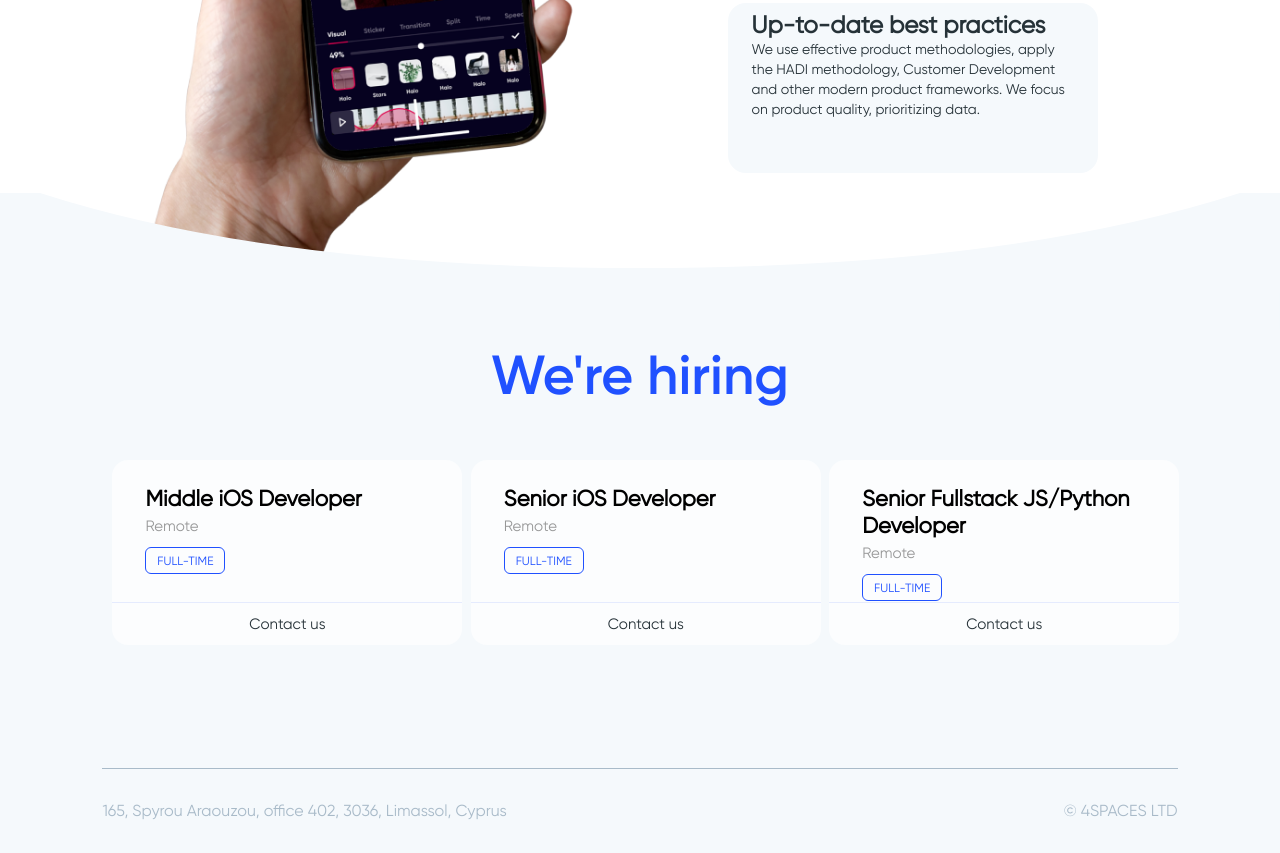
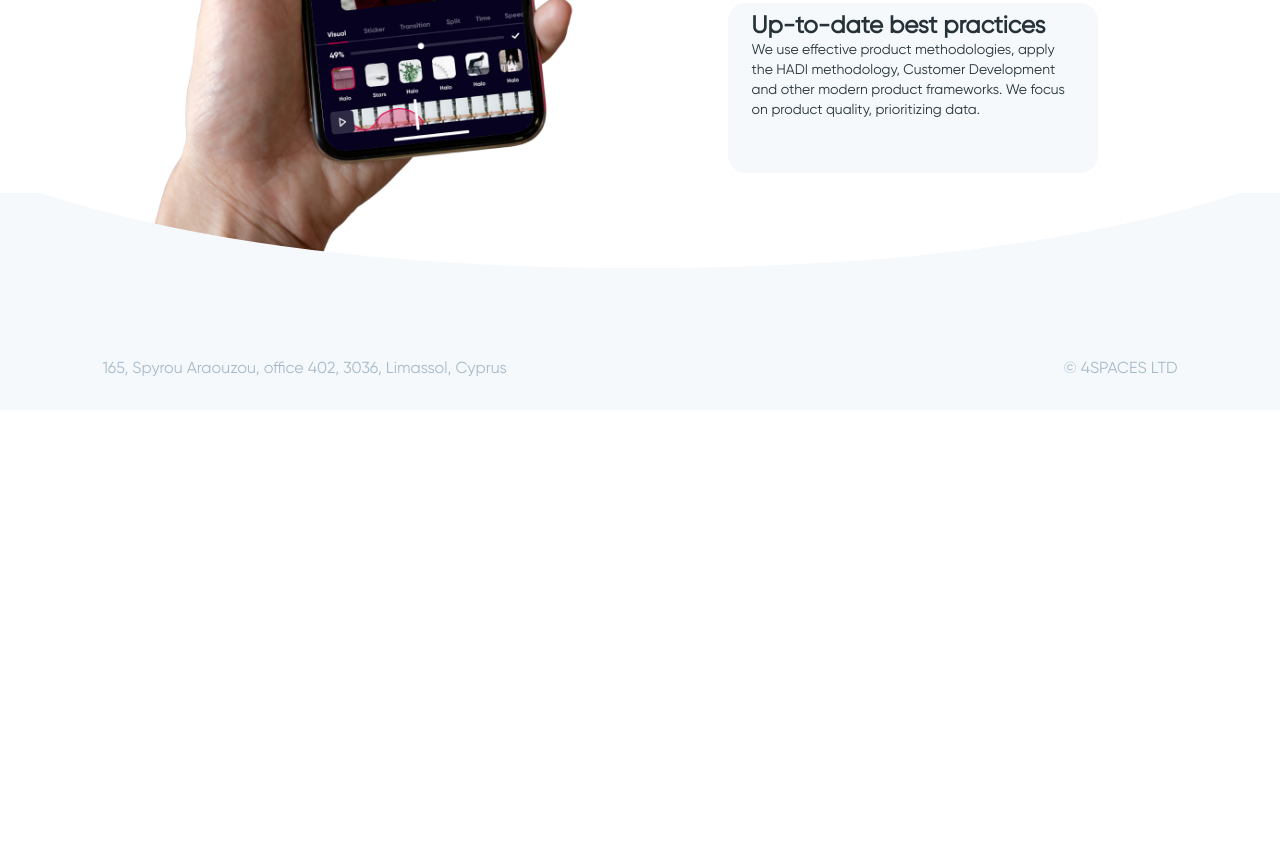
Before and after one commit to clickcaramel/4spaces, a website built with webpack: page index.html in a window 1280 px wide. Shown: the part 1704-2557 px from the top of the page. After the commit the page ends 2114 px from the top, so only its background shows below. Built offline with nearby package versions, Linux system fonts and the light colour scheme; a script that the page names is missing; files whose address does not match are found by name; a web font is replaced by a local one.

Commit message:
feat(web): remove hiring section

```diff
--- a/index.html
+++ b/index.html
@@ -214,51 +214,6 @@
 
             </div>
         </section>
-        <section class="we-are-hiring">
-            <div class="wrapper inner-content">
-                <h1> We're hiring</h1>
-                <div class="we-are-hiring-flex-container">
-                    <div class="job-card">
-                        <div class="job-card-top">
-                            <h4 id="job-title"> Middle iOS Developer</h4>
-                            <p id="job-location"> Remote</p>
-                            <p id="job-type" class="border-wrap"> Full-time</p>
-                        </div>
-                        <a href="https://interviewingapp.bubbleapps.io/ios" onclick="sendEvent('ios-task-click');goal('contact')"><div class="job-card-bottom"> Contact us</div></a>
-                    </div>
-                    <div class="job-card">
-                        <div class="job-card-top">
-                            <h4 id="job-title"> Senior iOS Developer</h4>
-                            <p id="job-location"> Remote</p>
-                            <p id="job-type" class="border-wrap"> Full-time</p>
-                        </div>
-                        <a href="https://interviewingapp.bubbleapps.io/ios" onclick="sendEvent('ios-task-click');goal('contact')"><div class="job-card-bottom"> Contact us</div></a>
-                    </div>
-                    <div class="job-card">
-                        <div class="job-card-top">
-                            <h4 id="job-title"> Senior Fullstack JS/Python Developer</h4>
-                            <p id="job-location"> Remote</p>
-                            <p id="job-type" class="border-wrap"> Full-time</p>
-                        </div>
-                        <a href="mailto:jobs@4spaces.company?subject=Job Application-Senior Fullstack JS Developer" onclick="sendEvent('js-mailto');goal('contact')" ><div class="job-card-bottom"> Contact us</div> </a>
-                    </div>
-                    <!-- <div class="job-card">
-                        <div class="job-card-top">
-                            <h4 id="job-title"> Back-End Developer</h4>
-                            <p id="job-location"> Phuket, Thailand</p>
-                            <p id="job-type" class="border-wrap"> Full-time</p>
-                        </div>
-                        <div class="job-card-bottom"> Contact us</div>
-                    </div> -->
-
-                </div>
-     <!--Hide Show More Button-->
-                <!-- <button class="btn-gray-border">
-                    Show more
-                </button> -->
-
-            </div>
-        </section>
     </main>
 
     <footer>
```
